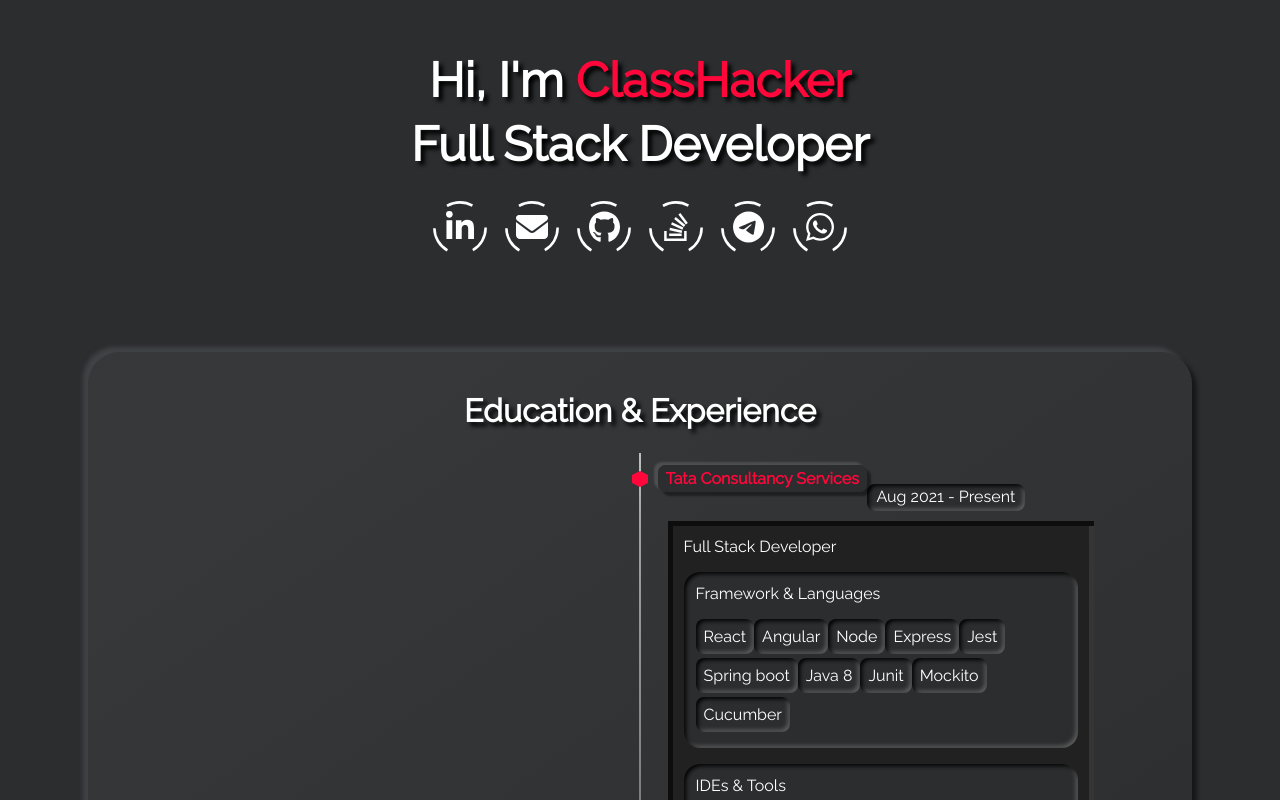
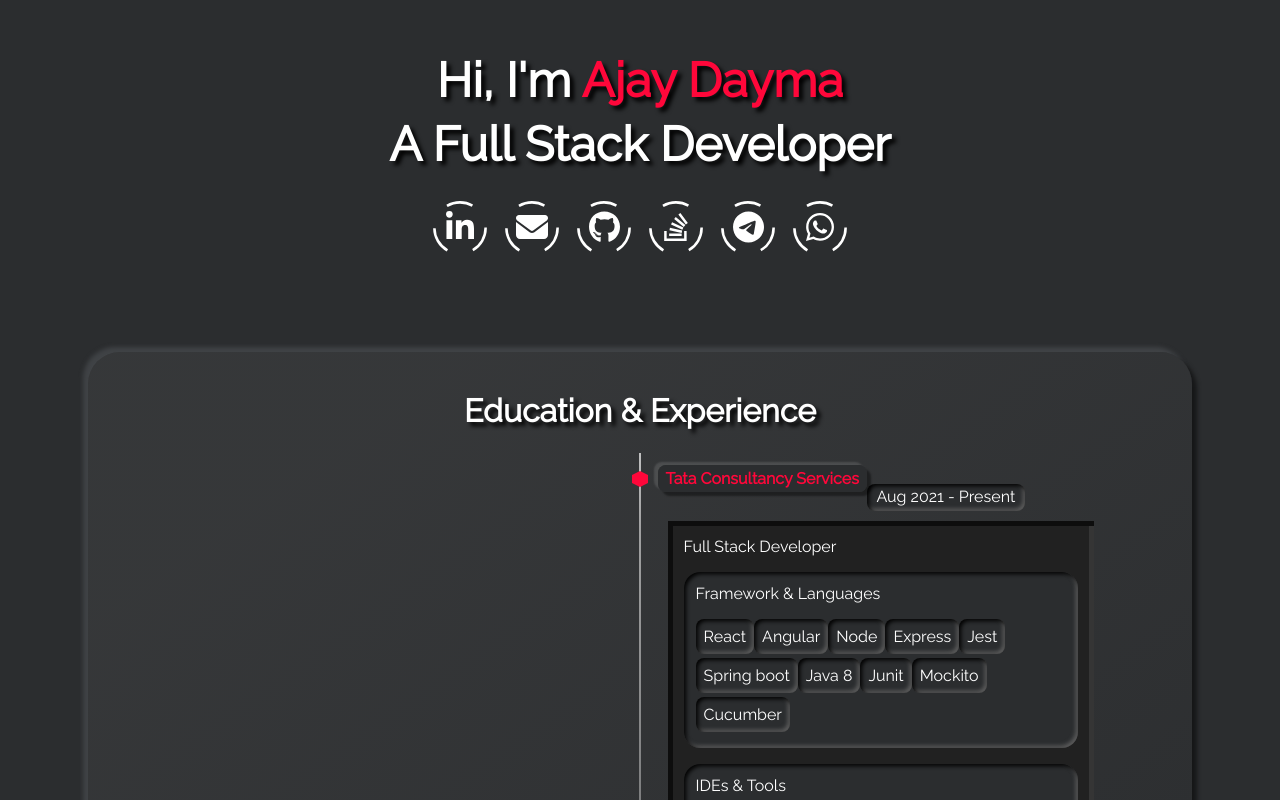
Before and after one commit to ClassHacker/classhacker.github.io, a React (Create React App) app: page / in a window 1280 px wide. Shown: the top 800 px of the page. Built offline with nearby package versions, Linux system fonts and the light colour scheme; what react-animations would draw is missing.

Commit message:
updated page title

```diff
--- a/public/index.html
+++ b/public/index.html
@@ -24,7 +24,7 @@
       work correctly both with client-side routing and a non-root public URL.
       Learn how to configure a non-root public URL by running `npm run build`.
     -->
-    <title>Ajay Dayma</title>
+    <title>ClassHacker</title>
   </head>
   <body>
     <noscript>You need to enable JavaScript to run this app.</noscript>
--- a/src/App.js
+++ b/src/App.js
@@ -13,10 +13,10 @@
       <div id='landing'>
         <div className='landing-title'>
           <h1>
-            Hi, I'm <span className='highlight-title'>ClassHacker</span>
+            Hi, I'm <span className='highlight-title'>Ajay Dayma</span>
           </h1>
           <Flash>
-            Full Stack Developer
+            A Full Stack Developer
           </Flash>
           <Icons type='landing-icons' />
         </div>
```
